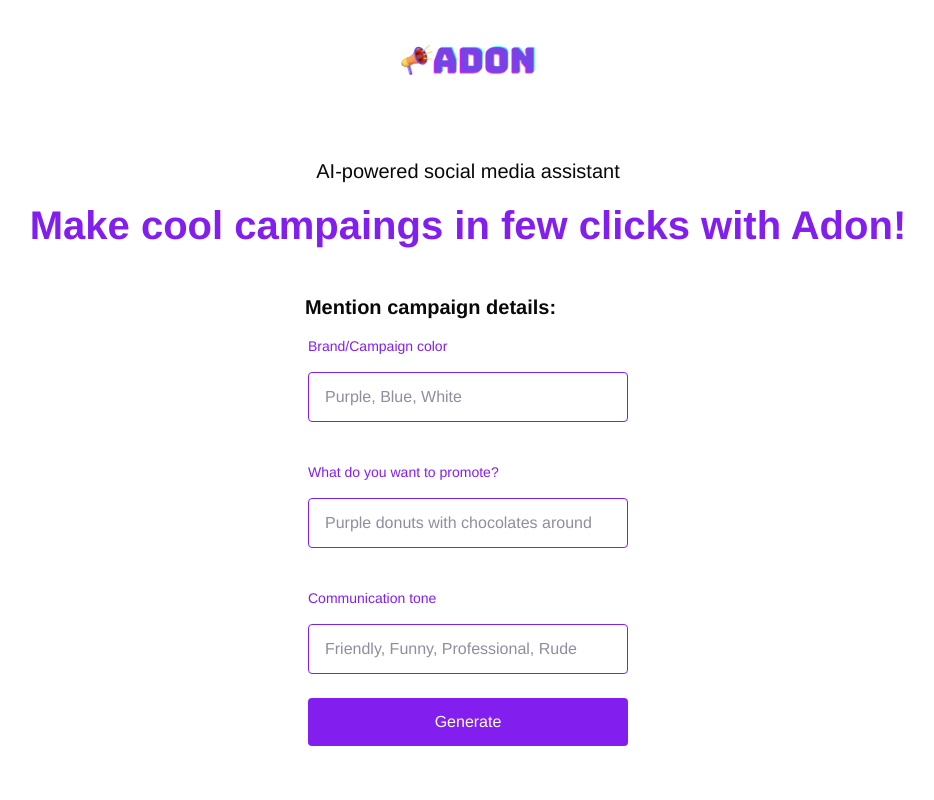
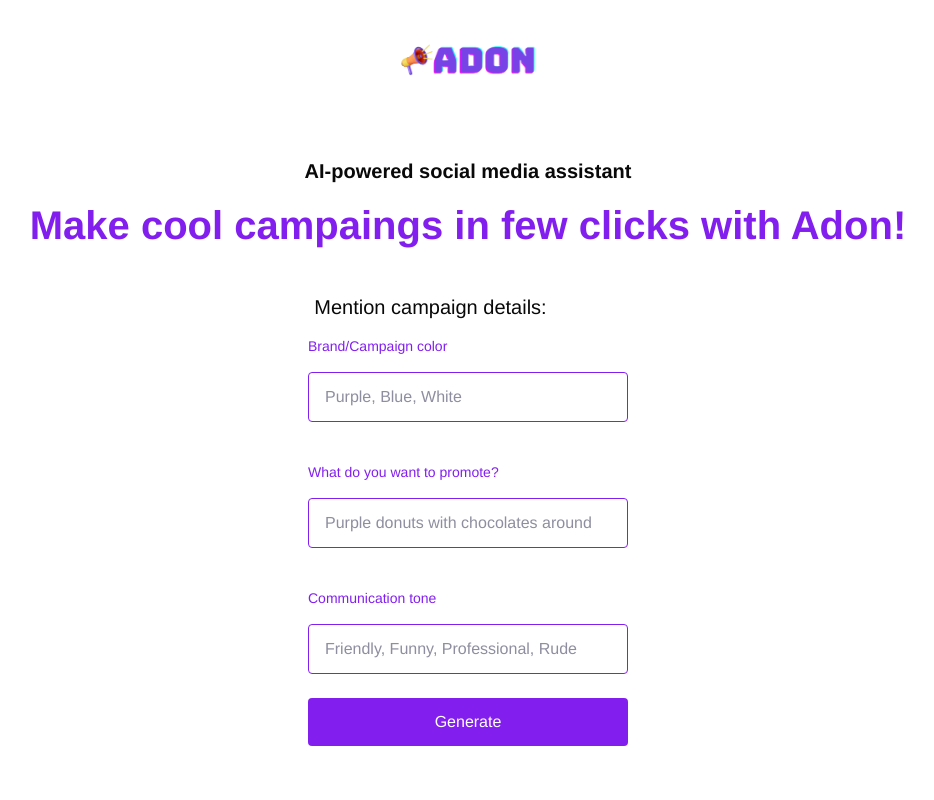
Before and after one commit to Amisha-100/ads-generator, a Next.js app: page / in a window 1280 px wide. Shown: the top 800 px of the page, without its empty margins (172-1106 px from the left). Built offline with nearby package versions, Linux system fonts and the light colour scheme; a web font is replaced by a local one.

Commit message:
upadte css

```diff
--- a/pages/index.module.css
+++ b/pages/index.module.css
@@ -41,6 +41,7 @@ font-style: normal;
 
 .text1 {
     font-size: 20px;
+    font-weight: bold;
     color: #090909;
     font-family: "ColfaxAI", Helvetica, sans-serif;
     margin-bottom: -10px;
@@ -56,7 +57,6 @@ font-style: normal;
 
 .text3 {
     font-size: 20px;
-    font-weight: bold;
     color: #090909;
     font-family: "ColfaxAI", Helvetica, sans-serif;
     margin-left: -75px;
```
